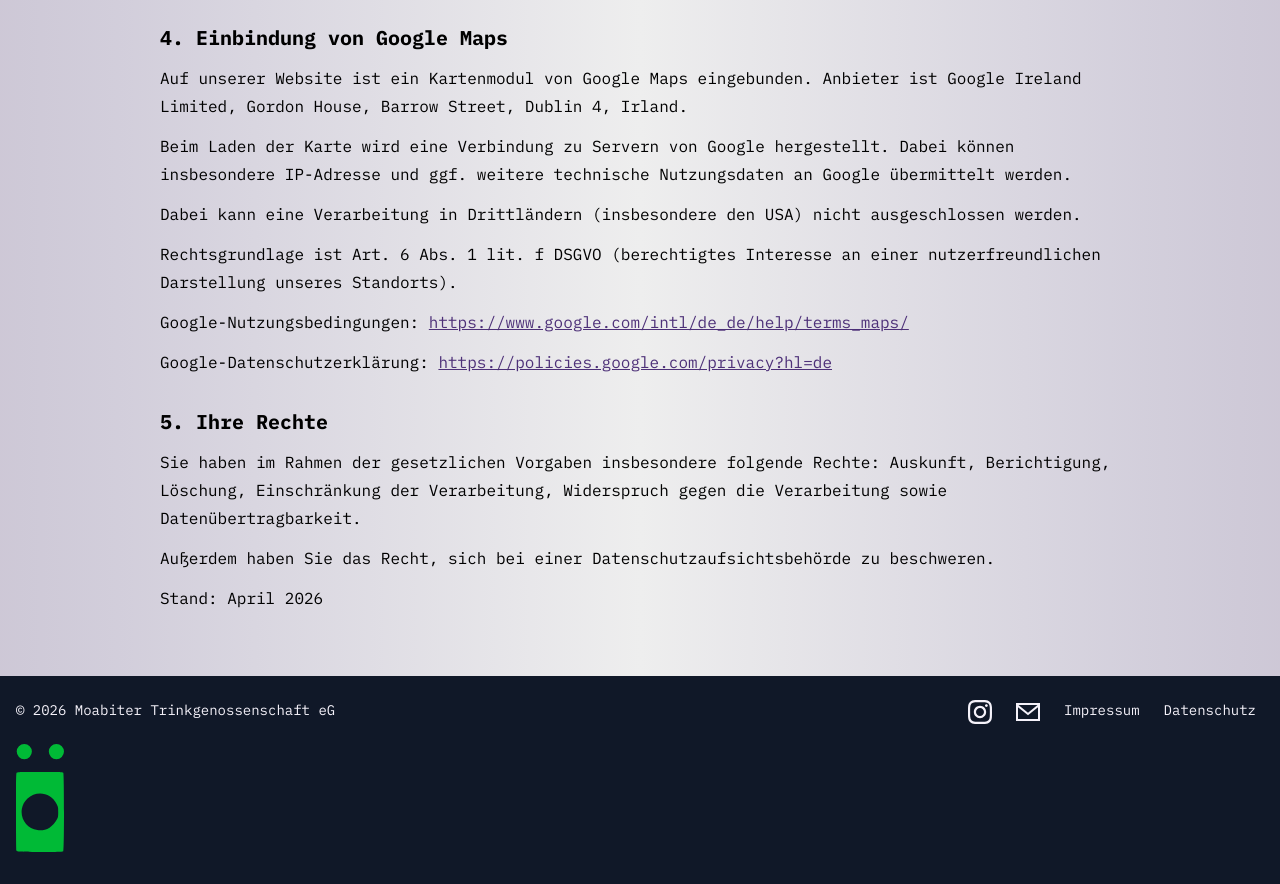
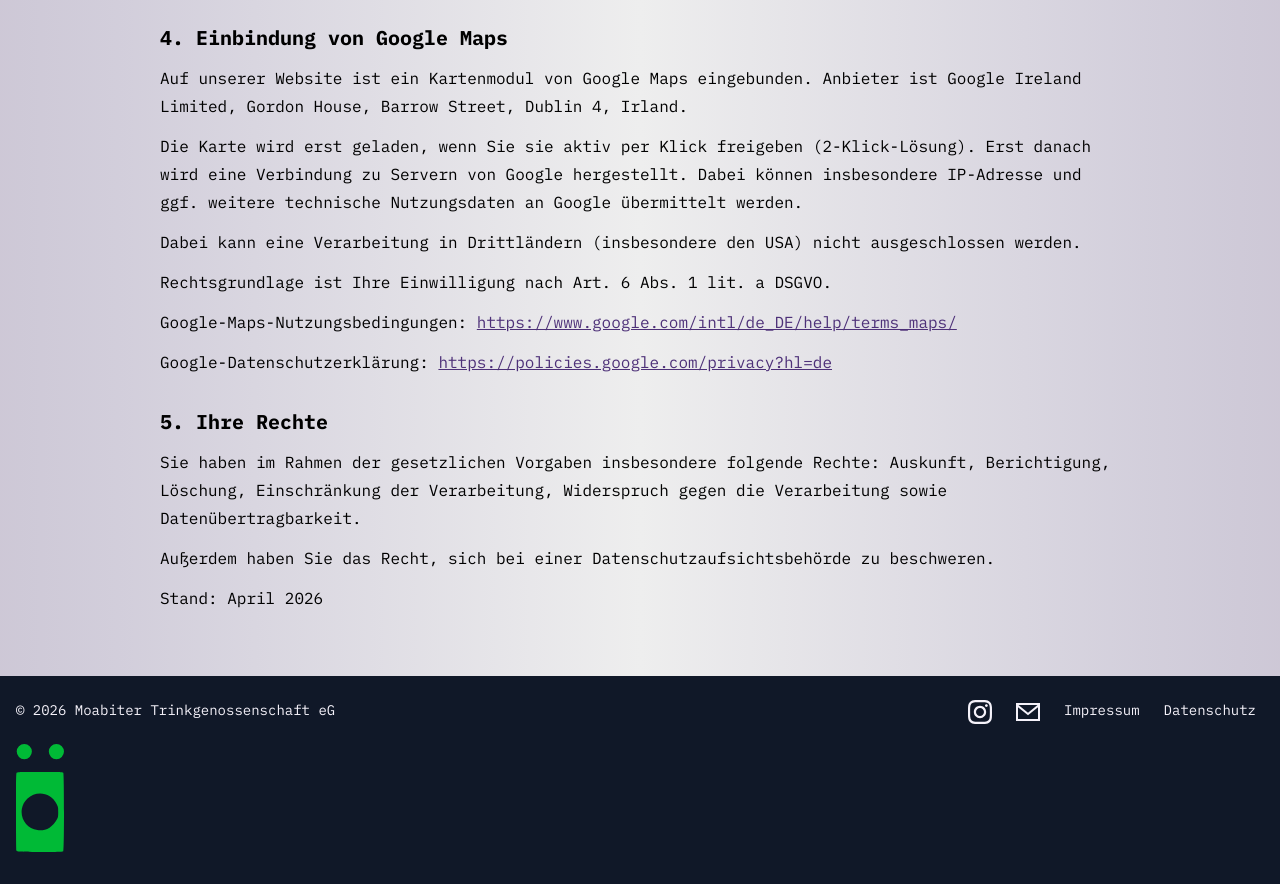
Before and after one commit to ajansen-halloechen/halloechen-website, a Vue app: page /privacy in a window 1280 px wide. Shown: the part 1140-2024 px from the top of the page. Built offline with nearby package versions, Linux system fonts and the light colour scheme.

Commit message:
add interactive map loading and update privacy policy details

```diff
--- a/src/components/LocationAndBusinessHoursPanel.vue
+++ b/src/components/LocationAndBusinessHoursPanel.vue
@@ -1,7 +1,13 @@
 <script setup lang="ts">
 import { ref } from 'vue';
+import { RouterLink } from 'vue-router';
 
+const mapEnabled = ref(false);
 const mapLoaded = ref(false);
+
+const enableMap = () => {
+  mapEnabled.value = true;
+};
 
 const onMapLoad = () => {
   setTimeout(() => {
@@ -14,12 +20,27 @@ const onMapLoad = () => {
   <div class="w-full grid grid-cols-1 md:grid-cols-2 gap-8 md:gap-12">
     <div class="space-y-6">
       <h3 class="text-xl font-semibold">Raum:</h3>
-      <div class="w-full max-w-xl aspect-[4/3] relative">
-        <iframe
+      <div class="w-full max-w-xl aspect-[4/3] relative rounded-md">
+        <div v-if="!mapEnabled"
+          class="absolute inset-0 flex flex-col items-center justify-center gap-4 p-6 text-center border border-tertiary border-2">
+          <p class="text-sm text-slate-700">
+            Mit dem Klick auf den Button wird Google Maps geladen. Dabei können personenbezogene Daten (z. B.
+            Ihre IP-Adresse) an Google übermittelt werden.
+          </p>
+          <button class="px-4 py-2 rounded-md bg-primary text-on-primary font-semibold hover:opacity-90 transition"
+            type="button" @click="enableMap">
+            Karte laden
+          </button>
+          <p class="text-xs text-slate-600">
+            Details in der
+            <RouterLink to="/privacy" class="underline text-primary">Datenschutzerklärung</RouterLink>.
+          </p>
+        </div>
+        <iframe v-else
           src="https://www.google.com/maps/embed?pb=!1m18!1m12!1m3!1d2427.183252228707!2d13.328274877647784!3d52.53011853547905!2m3!1f0!2f0!3f0!3m2!1i1024!2i768!4f13.1!3m3!1m2!1s0x47a851af3f3a5f61%3A0x9703c9045c49ca3a!2sHall%C3%B6chen!5e0!3m2!1sde!2sde!4v1768928723404!5m2!1sde!2sde"
           class="w-full h-full" style="border: 0" allowfullscreen loading="lazy"
           referrerpolicy="no-referrer-when-downgrade" @load="onMapLoad" />
-        <div v-if="!mapLoaded"
+        <div v-if="mapEnabled && !mapLoaded"
           class="absolute inset-0 flex items-center justify-center bg-white/70 dark:bg-slate-900/60">
           <div class="h-10 w-10 border-4 border-slate-300 border-t-slate-700 rounded-full animate-spin"></div>
         </div>
--- a/src/pages/PrivacyPage.vue
+++ b/src/pages/PrivacyPage.vue
@@ -66,23 +66,23 @@
         Dublin 4, Irland.
       </p>
       <p>
-        Beim Laden der Karte wird eine Verbindung zu Servern von Google
-        hergestellt. Dabei können insbesondere IP-Adresse und ggf. weitere
-        technische Nutzungsdaten an Google übermittelt werden.
+        Die Karte wird erst geladen, wenn Sie sie aktiv per Klick freigeben
+        (2-Klick-Lösung). Erst danach wird eine Verbindung zu Servern von
+        Google hergestellt. Dabei können insbesondere IP-Adresse und ggf.
+        weitere technische Nutzungsdaten an Google übermittelt werden.
       </p>
       <p>
         Dabei kann eine Verarbeitung in Drittländern (insbesondere den USA)
         nicht ausgeschlossen werden.
       </p>
       <p>
-        Rechtsgrundlage ist Art. 6 Abs. 1 lit. f DSGVO (berechtigtes Interesse
-        an einer nutzerfreundlichen Darstellung unseres Standorts).
+        Rechtsgrundlage ist Ihre Einwilligung nach Art. 6 Abs. 1 lit. a DSGVO.
       </p>
       <p>
-        Google-Nutzungsbedingungen:
-        <a class="text-primary underline" href="https://www.google.com/intl/de_de/help/terms_maps/" target="_blank"
+        Google-Maps-Nutzungsbedingungen:
+        <a class="text-primary underline" href="https://www.google.com/intl/de_DE/help/terms_maps/" target="_blank"
           rel="noopener noreferrer">
-          https://www.google.com/intl/de_de/help/terms_maps/
+          https://www.google.com/intl/de_DE/help/terms_maps/
         </a>
       </p>
       <p>
```
